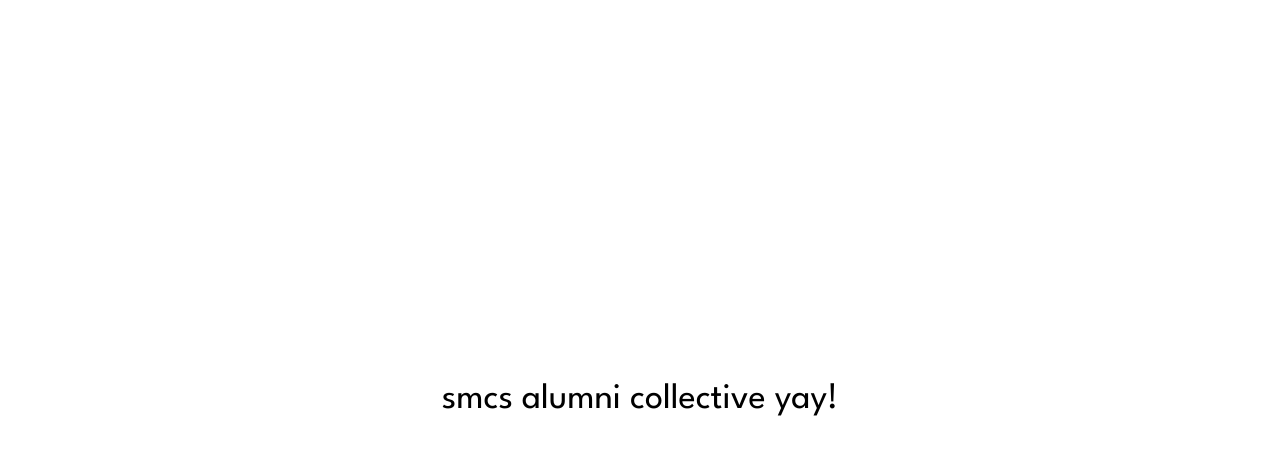
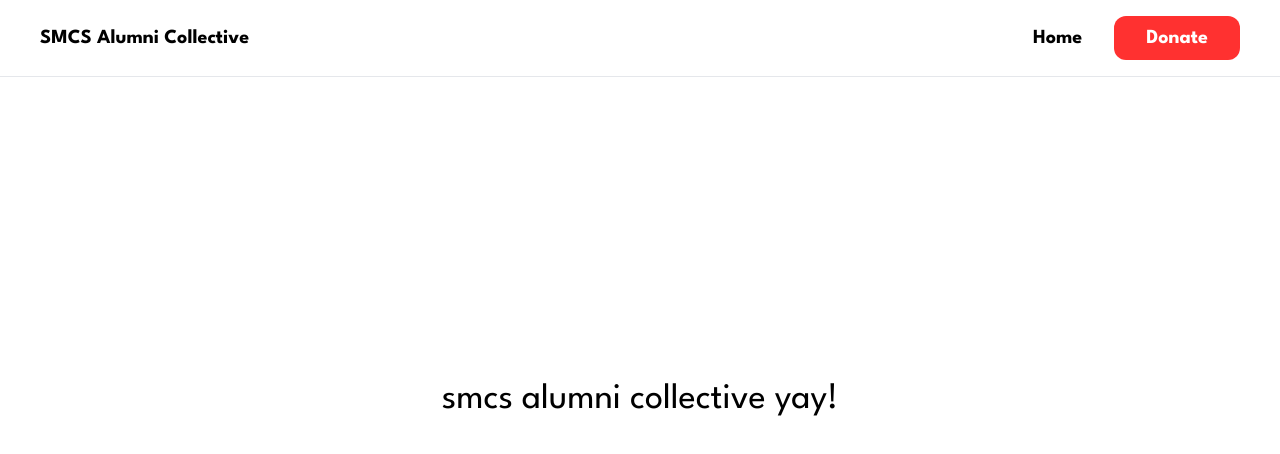
Before and after one commit to byung806/smcs-alumni, a Next.js app: page / in a window 1280 px wide. Shown: the top 454 px of the page. Built offline with nearby package versions, Linux system fonts and the light colour scheme.

Commit message:
Add header

```diff
--- a/src/app/layout.tsx
+++ b/src/app/layout.tsx
@@ -1,6 +1,7 @@
 import type { Metadata } from "next";
 import { League_Spartan } from "next/font/google";
 import "./globals.css";
+import Header from "@/components/Header";
 
 const leagueSpartan = League_Spartan({
     weight: ["400", "700"],
@@ -23,6 +24,7 @@ export default function RootLayout({
       <body
         className={`${leagueSpartan.className} antialiased`}
       >
+        <Header />
         {children}
       </body>
     </html>
--- /dev/null
+++ b/src/components/Header.tsx
@@ -0,0 +1,39 @@
+'use client';
+
+import Image from 'next/image';
+import Link from 'next/link';
+
+export default function Header() {
+    return (
+        <header className="fixed top-0 z-10 flex w-full items-center justify-between bg-white font-bold border-b border-gray-200 px-10 py-4">
+            <div className='flex justify-center items-center'>
+                {/* <Image
+                    src="/logo.png"
+                    alt="logo"
+                    width={50}
+                    height={50}
+                /> */}
+                <Link
+                    href="/"
+                    className="text-xl"
+                >
+                    SMCS Alumni Collective
+                </Link>
+            </div>
+            <div className='flex justify-center items-center space-x-4'>
+                <Link
+                    href="/"
+                    className="rounded-full p-2 px-4 text-xl transition duration-300 hover:text-[#444444]"
+                >
+                    Home
+                </Link>
+                <Link
+                    href="/donate"
+                    className="rounded-xl text-white bg-[#ff3130] p-2 px-8 text-xl transition duration-300 hover:scale-105"
+                >
+                    Donate
+                </Link>
+            </div>
+        </header>
+    );
+}
```
